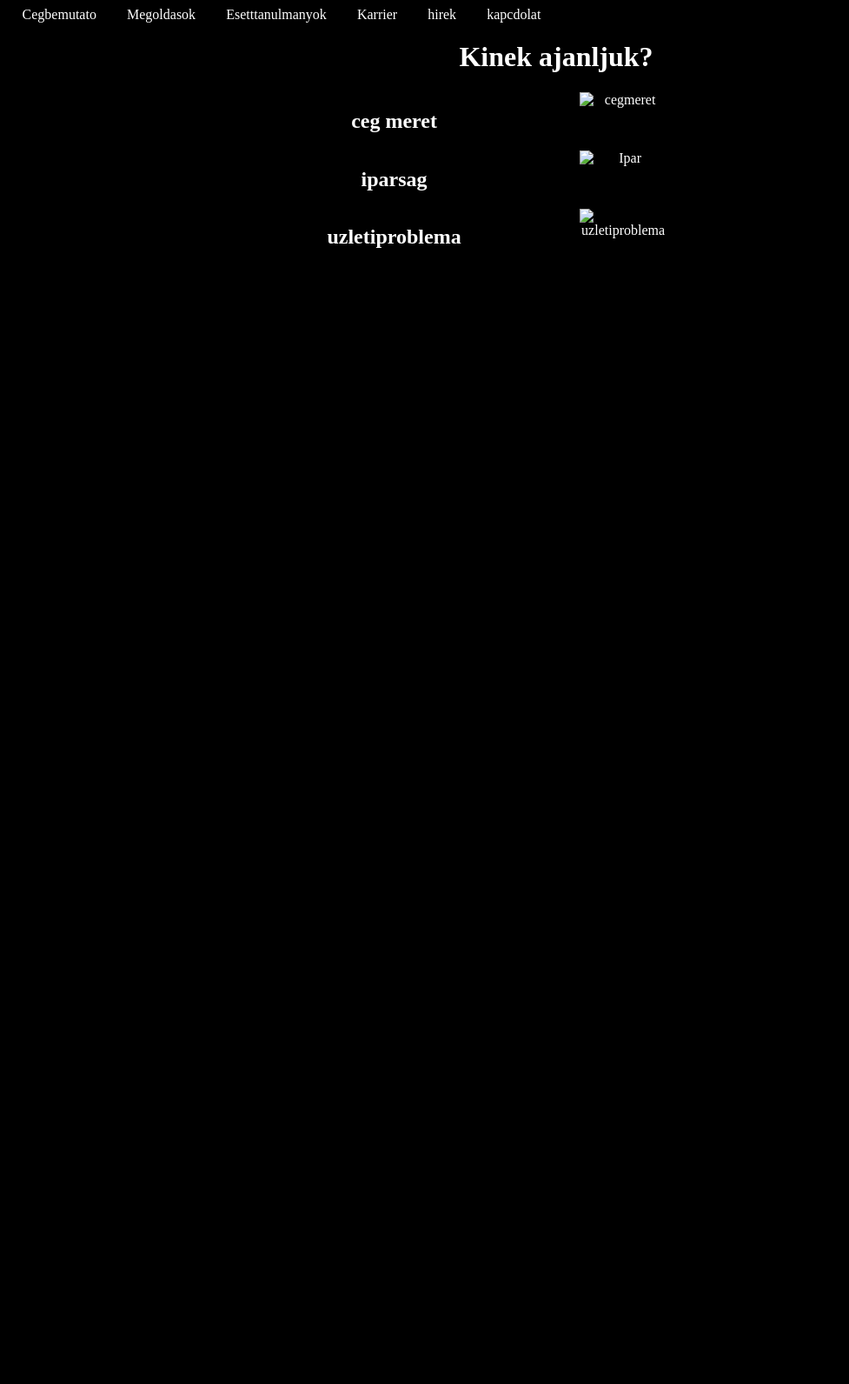
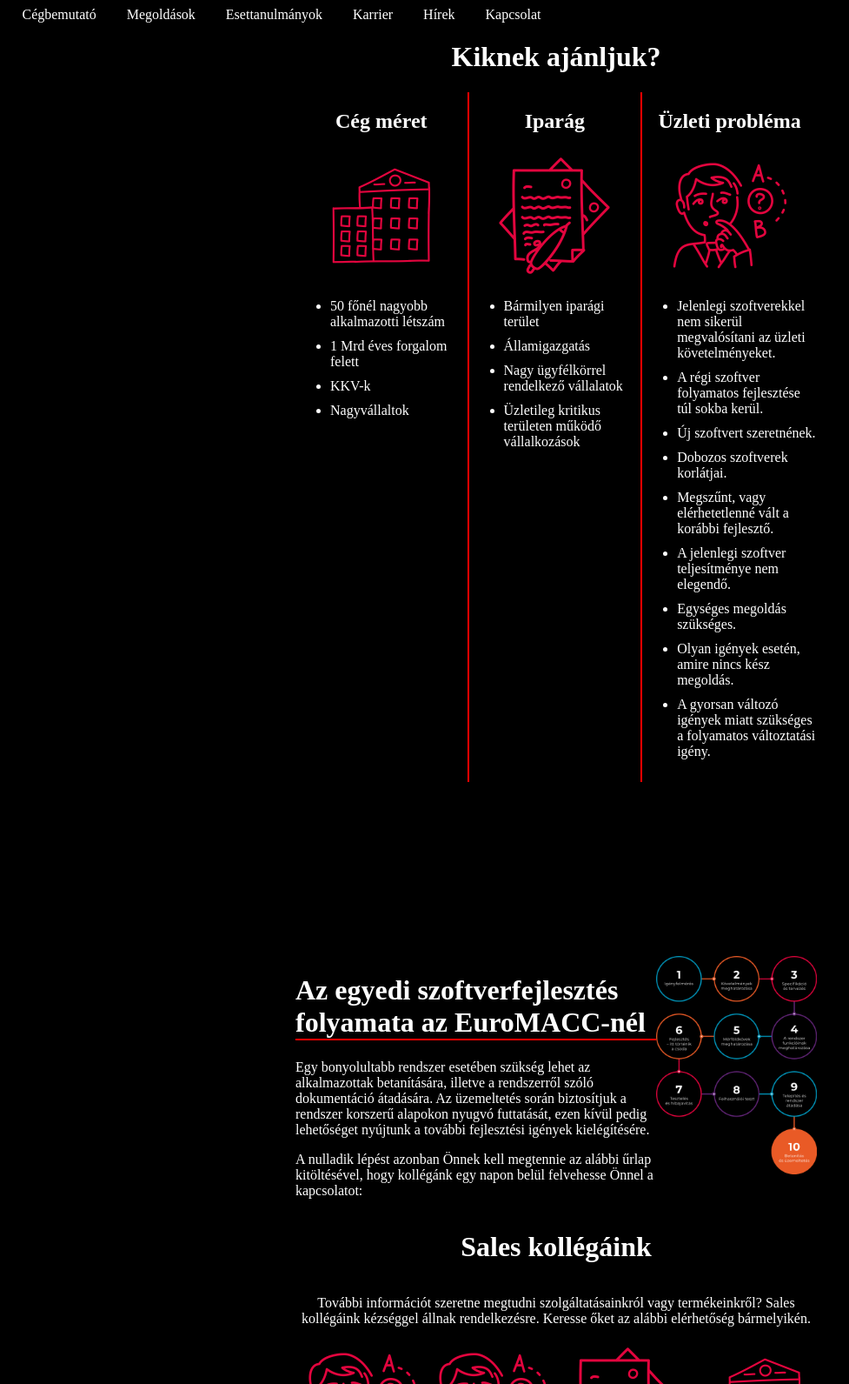
Before and after one commit to TheMenta/Proba, a plain HTML site: page index.html in a window 1280 px wide. Shown: the top 1591 px of the page at 87% size, without its empty margins (0-977 px from the left). Before the commit the page ends 800 px from the top, so only its background shows below. Drawn offline with Linux system fonts and the light colour scheme.

Commit message:
Add files via upload

```diff
--- a/index.html
+++ b/index.html
@@ -8,31 +8,90 @@
         <meta name="keszitette" content="lorant gardos" />
         <meta name="viewport" content="width=device-width, initial-scale=1.0" />
         <link rel="stylesheet" href="stilus.css" />
-  </head>
     <body>
+        <div class="oldal">
             <div class="menu">
                 <ul>
-        <li>Cegbemutato</li>
-        <li>Megoldasok</li>
-        <li>Esetttanulmanyok</li>
-        <li>Karrier</li>
-        <li>hirek</li>
-        <li>kapcdolat</li>
+                    <li> <a href="index.html">Cégbemutató</a></li>
+                    <li> <a href="index.html">Megoldások</a></li>
+                    <li> <a href="index.html">Esettanulmányok</a></li>
+                    <li> <a href="index.html">Karrier</a></li>
+                    <li> <a href="index.html">Hírek</a></li>
+                    <li> <a href="index.html">Kapcsolat</a></li>
                 </ul>
             </div>
-    <h1>Kinek ajanljuk?</h1>
-    <div class="kontener">
-      <h2>ceg meret</h2>
-      <img src="kep_3.png" alt="cegmeret" />
-      <p></p>
-
-      <h2>iparsag</h2>
-      <img src="kep_2.png" alt="Ipar" />
-      <p></p>
-
-      <h2>uzletiproblema</h2>
-      <img src="kep_1.png" alt="uzletiproblema" />
-      <p></p>
+            <h1>Kiknek ajánljuk?</h1>
+            <div class="grid">
+                <div class="elso">
+                    <h2>Cég méret</h2>
+                    <img src="kep_3.png" alt="Irodahaz">
+                    <p><ul>
+                            <li>50 főnél nagyobb alkalmazotti létszám</li>
+                            <li>1 Mrd éves forgalom felett</li>
+                            <li>KKV-k</li>
+                            <li>Nagyvállaltok</li>
+                    </p>
+                </div>
+                <div class="masodik">
+                    <h2>Iparág</h2>
+                    <img src="kep_2.png" alt="Papirok">
+                        <p><ul>
+                            <li>Bármilyen iparági terület</li>
+                            <li>Államigazgatás</li>
+                            <li>Nagy ügyfélkörrel rendelkező vállalatok</li>
+                            <li>Üzletileg kritikus területen működő vállalkozások</li>
+                            </ul>
+                        </p>
+                </div>
+                <div class="harmadik">
+                    <h2>Üzleti probléma</h2>
+                    <img src="kep_1.png" alt="Ember">
+                        <p><ul>
+                            <li>Jelenlegi szoftverekkel nem sikerül megvalósítani az üzleti követelményeket.</li>
+                            <li>A régi szoftver folyamatos fejlesztése túl sokba kerül.</li>
+                            <li>Új szoftvert szeretnének.</li>
+                            <li>Dobozos szoftverek korlátjai.</li>
+                            <li>Megszűnt, vagy elérhetetlenné vált a korábbi fejlesztő.</li>
+                            <li>A jelenlegi szoftver teljesítménye nem elegendő.</li>
+                            <li>Egységes megoldás szükséges.</li>
+                            <li>Olyan igények esetén, amire nincs kész megoldás.</li>
+                            <li>A gyorsan változó igények miatt szükséges a folyamatos változtatási igény.</li>
+                            </ul>
+                        </p>
+                </div>
+            </div>
+            <div class="abra">
+                <div class="folyamatelso">
+                    <h1>Az egyedi szoftverfejlesztés folyamata az EuroMACC-nél</h1>
+                    <p>Egy bonyolultabb rendszer esetében szükség lehet az alkalmazottak betanítására, illetve a rendszerről szóló  dokumentáció átadására. Az üzemeltetés során biztosítjuk a rendszer korszerű alapokon nyugvó futtatását, ezen kívül pedig lehetőséget nyújtunk a további fejlesztési igények kielégítésére.</p>
+                    <p>A nulladik lépést azonban Önnek kell megtennie az alábbi űrlap kitöltésével, hogy kollégánk egy napon belül felvehesse Önnel a kapcsolatot:</p>
+                </div>
+                <div class="folyamatkep">
+                    <img src="folyamatabra-1-500x680.png" alt="folyamatábra">
+                </div>
+            </div>
+            <div class="szoveg">
+                <h1>Sales kollégáink</h1>
+                <p>További információt szeretne megtudni szolgáltatásainkról vagy termékeinkről? Sales kollégáink kézséggel állnak rendelkezésre. Keresse őket az alábbi elérhetőség bármelyikén.</p>
+            </div>
+            <div class="kollegak">
+                <div class="kollega1">
+                    <img src="kep_1.png" alt="Ember">
+                    <h2>Kereskedelmi igazgató</h2>
+                </div>
+                <div class="kollega2">
+                    <img src="kep_1.png" alt="Ember">
+                    <h2>Sales Manager</h2>
+                </div>
+                <div class="kollega3">
+                    <img src="kep_2.png" alt="Ember">
+                    <h2>Sales Manager</h2>
+                </div>
+                <div class="kollega4">
+                    <img src="kep_3.png" alt="Ember">
+                    <h2>Key Account Manager</h2>
+                </div>
+            </div>
         </div>
     </body>
 </html>
--- a/stilus.css
+++ b/stilus.css
@@ -3,18 +3,48 @@ body{
     color: white;
     text-align: center;
 }
-h1{
-    text-decoration: bold;
-}
 
-.kontener{
+.grid{
     display: grid;
     grid-template-columns: auto auto auto;
     text-align: center;
     justify-content: space-evenly;
-    max-width: 800px;
+    max-width: 600px;
+    margin: auto;
+    padding-bottom: 200px;
+}
+
+.kollegak{
+    display: grid;
+    grid-template-columns: auto auto auto auto;
+    text-align: center;
+    justify-content: space-evenly;
+    max-width: 600px;
     margin: auto;
 }
+
+.szoveg{
+    display: grid;
+    grid-template-columns: auto;
+    margin: auto;
+    max-width: 600px;
+    text-align: center;
+    justify-content: space-evenly;
+}
+
+.kollega1 img{
+    width: 150px;
+}
+.kollega2 img{
+    width: 150px;
+}
+.kollega3 img{
+    width: 150px;
+}
+.kollega4 img{
+    width: 150px;
+}
+
 .menu li{
     text-align: center;
     list-style-type: none;
@@ -27,16 +57,81 @@ h1{
     max-width: 50%;
 }
 
-img{
-    width: 100px;
+.elso img{
+    width: 150px;
+}
 
+.masodik img{
+    width: 150px;
+}
 
+.harmadik img{
+    width: 150px;
+}
 
+.elso li{
+    text-align: left;
+    padding-bottom: 10px;
+}
 
+.masodik li{
+    text-align: left;
+    padding-bottom: 10px;
+}
+
+.harmadik li{
+    text-align: left;
+    padding-bottom: 10px;
+}
+
+.masodik{
+    border-right: 2px solid red;
+    border-left: 2px solid red;
+}
+
+.harmadik h2{
+    text-align: center;
+}
+
+ul {
+    list-style-image: url('');
+  }
+
+.menu a{
+    text-decoration: none;
+    color: white;
+}
+
+.abra{
+    display: grid;
+    grid-template-columns: auto auto;
+    text-align: center;
+    justify-content: space-evenly;
+    max-width: 600px;
+    margin: auto;
+}
+
+.folyamatkep img{
+    max-width: 100%;
+}
+
+.folyamatelso{
+    text-align: left;
+}
+
+.folyamatelso h1{
+    border-bottom: 2px solid red;
+}
 @media only screen and (max-width: 600px) {
+    img {
+        max-width: 10px;
+    }
+    .menu ul{
+        margin: 0;
+        padding-left: 0;
+        display: grid;
+        grid-template-columns: auto;
+        max-width: 50%;
 
-
-}
-@media only screen and (max-width: 400px) {
-
-}
+    }
+  }
```
Also changed, not shown: 800px-Mercedes-Logo.svg-2.png (added), folyamatabra-1-500x680.png (added), kep_1.png (added), kep_2.png (added), kep_3.png (added), szoveg.txt (added). Lines whose indentation alone changed are shown as unchanged.
